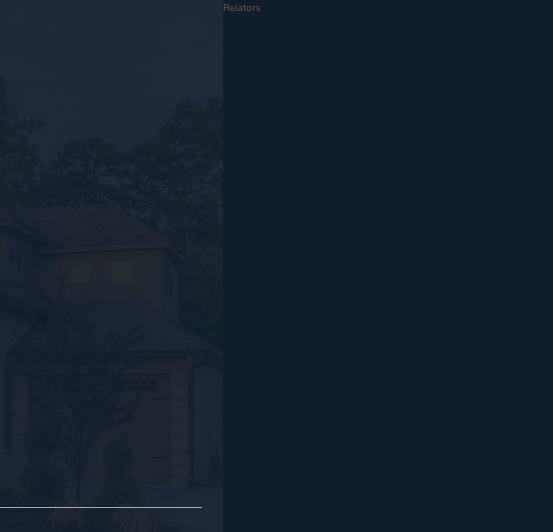
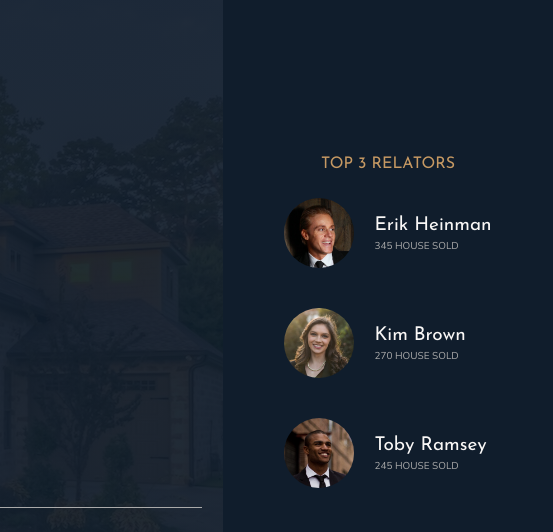
Before and after one commit to 0mithun/nexter, a website: page index.html in a window 1280 px wide. Shown: the top 532 px of the page, 727-1280 px from the left. Drawn offline with nearby package versions, Linux system fonts and the light colour scheme.

Commit message:
Relators Complete

```diff
--- a/index.html
+++ b/index.html
@@ -31,7 +31,24 @@
             </div>
         </header>
         <div class="relators">
-            Relators
+            <h3 class="heading-3">Top 3 Relators</h3>
+            <div class="relators__list">
+                <img src="img/realtor-1.jpeg" alt="Relator 1" class="relators__img">
+                <div class="relators__details">
+                    <h4 class="heading-4 heading-4--light">Erik Heinman</h4>
+                    <p class="relators__sold">345 house sold</p>
+                </div>
+                <img src="img/realtor-2.jpeg" alt="Relator 2" class="relators__img">
+                <div class="relators__details">
+                    <h4 class="heading-4 heading-4--light">Kim Brown</h4>
+                    <p class="relators__sold">270 house sold</p>
+                </div>
+                <img src="img/realtor-3.jpeg" alt="Relator 3" class="relators__img">
+                <div class="relators__details">
+                    <h4 class="heading-4 heading-4--light">Toby Ramsey</h4>
+                    <p class="relators__sold">245 house sold</p>
+                </div>
+            </div>
         </div>
         <section class="features">
             <div class="feature">
--- a/sass/_realtors.scss
+++ b/sass/_realtors.scss
@@ -2,4 +2,36 @@
     background-color: $color-secondary;
     grid-column: col-start 7 / full-end;
 
+    // padding: 8rem;
+    display: grid;
+    grid-row-gap: 2rem;;
+    align-content: center;
+    justify-content: center;
+    justify-items: center;
+
+    &__list{
+        display: grid;
+        grid-template-columns: min-content max-content;
+        grid-column-gap: 2rem;
+        grid-row-gap: 5vh;;
+        align-items: center;
+
+    }
+
+    &__img{
+        width: 7rem;
+        border-radius: 50%;
+        display: block;
+    }
+
+    &__details{
+
+    }
+
+
+    &__sold{
+        text-transform: uppercase;
+        color: $color-grey-light-2;
+        margin-top: -3px;
+    }
 }
```
Also changed, not shown: css/style.css.
